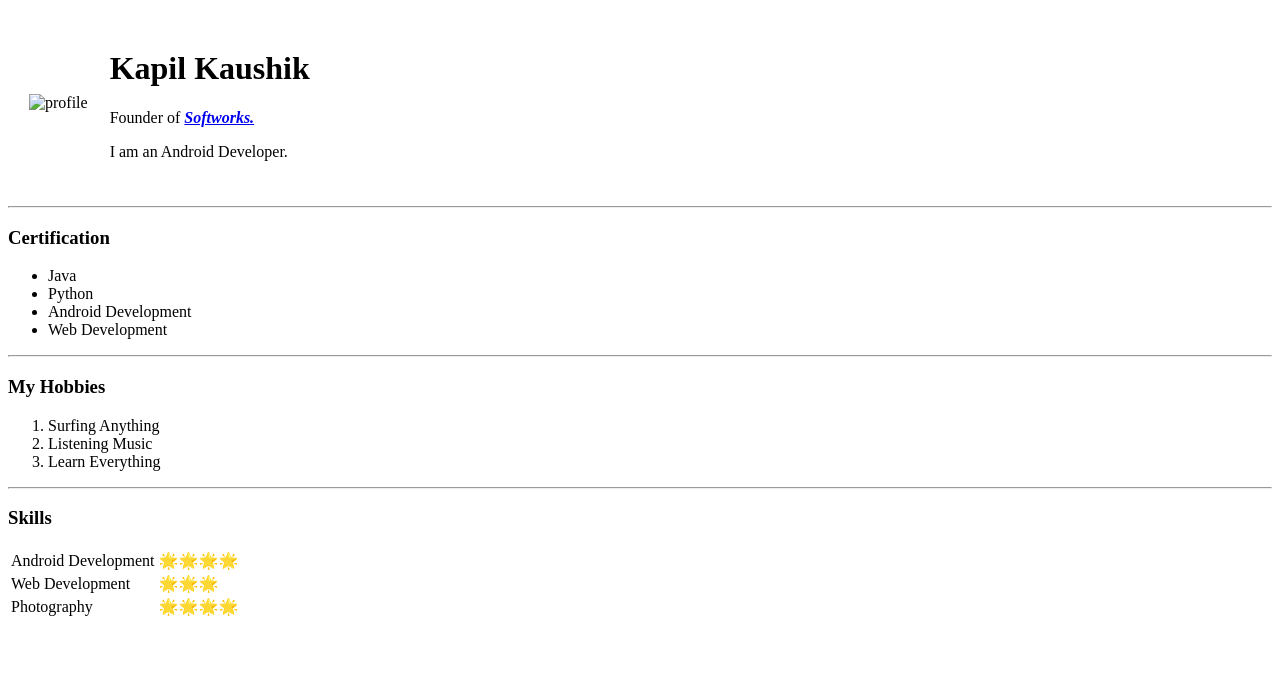
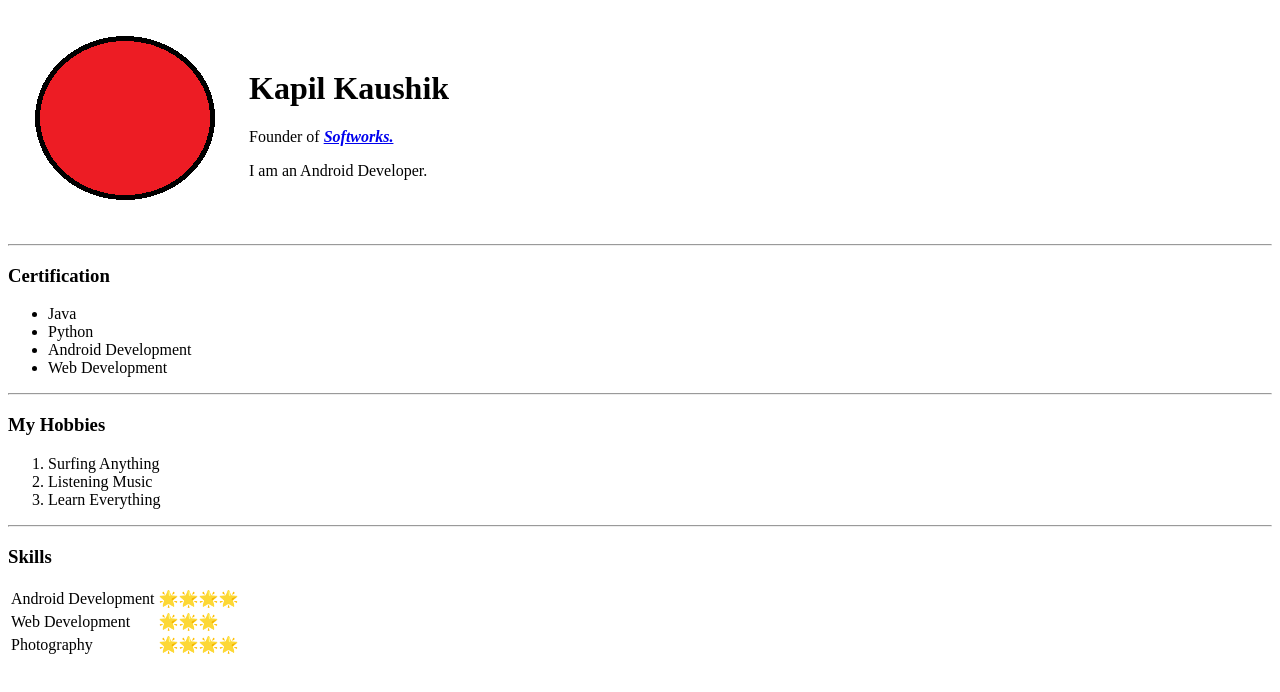
Before and after one commit to i-likekapil/cv, a plain HTML site: page index.html in a window 1280 px wide. Drawn offline with Linux system fonts and the light colour scheme; the site is published under a folder, as on GitHub Pages, so addresses that start at the root find nothing.

Commit message:
Update index.html

```diff
--- a/index.html
+++ b/index.html
@@ -9,7 +9,7 @@
 <body>
     <table cellspacing="20">
         <tr>
-            <td><img src="/profile.png" alt="profile"></td>
+            <td><img src="./profile.png" alt="profile"></td>
             <td>
                 <h1>Kapil Kaushik</h1>
                 <p>Founder of <strong><em><a href="kapil.kaushik">Softworks.</a></em></strong> </p>
```
